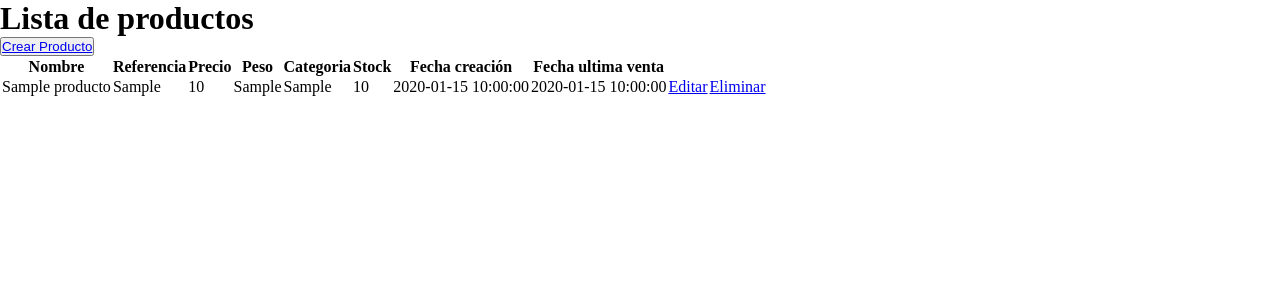
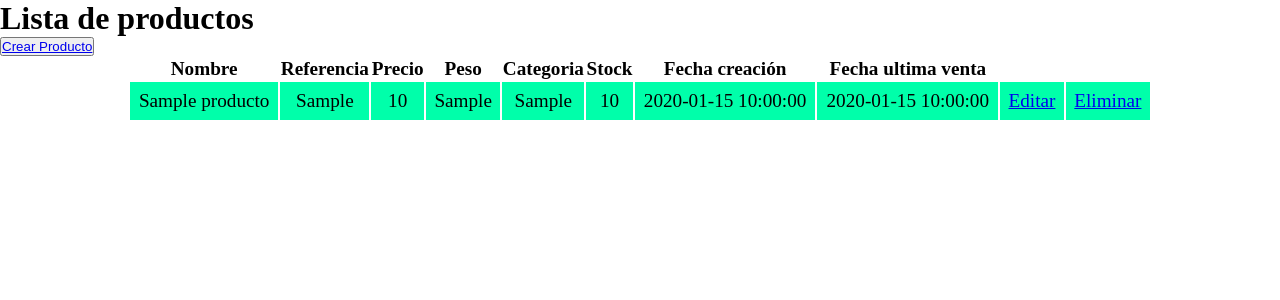
Before and after one commit to edcasar/prueba-tecnica-inventario, a PHP site: page / in a window 1280 px wide. Shown: the top 300 px of the page. Run offline with PHP 8.4, Linux system fonts and the light colour scheme; tables that the repository leaves empty or names only in its code hold one stand-in row (values such as "Sample post").

Commit message:
commit final

```diff
--- a/View/producto-editar.php
+++ b/View/producto-editar.php
@@ -10,7 +10,7 @@
 <body>
     <h1><?php echo $alm->id != null ? $alm->nombre_producto : 'Crear Producto'?></h1>
     <a href="?controller=Producto">Volver</a>
-    <form action="?controller=Producto&accion=Guardar" method="post" >
+    <form class="form" action="?controller=Producto&accion=Guardar" method="post" >
      	<input type="hidden" name="id" value="<?php echo $alm->id; ?>">
     	<input type="text" placeholder="Nombre del producto: " name="nombre_producto" value="<?php echo $alm->nombre_producto; ?>">
     	<input type="text" placeholder="Referencia: " name="referencia" value="<?php echo $alm->referencia;?>">
--- a/View/producto.php
+++ b/View/producto.php
@@ -12,7 +12,7 @@
 	    <h1>Lista de productos</h1>
         <button><a href="?controller=Producto&accion=Crud">Crear Producto</a></button>
     </div>
-	<table>
+	<table class="main-table">
 		<thead>
 			<tr>
 				<th>Nombre</th>
--- a/assets/styles/main.css
+++ b/assets/styles/main.css
@@ -1,4 +1,22 @@
 * {
-	margin: 0;
-	padding: 0;
+  margin: 0;
+  padding: 0;
 }
+.main-table {
+  width: 80%;
+  margin: auto;
+  font-size: 1.2rem;
+}
+.main-table tbody tr:nth-child(odd)  {
+	background: #0fa;
+}
+.main-table tbody tr td {
+	padding: .5rem;
+	text-align: center;
+}
+
+.form{
+	width: 80%;
+	display: flex;
+	flex-direction: column;
+}
```
Also changed, not shown: readme.md (added).
